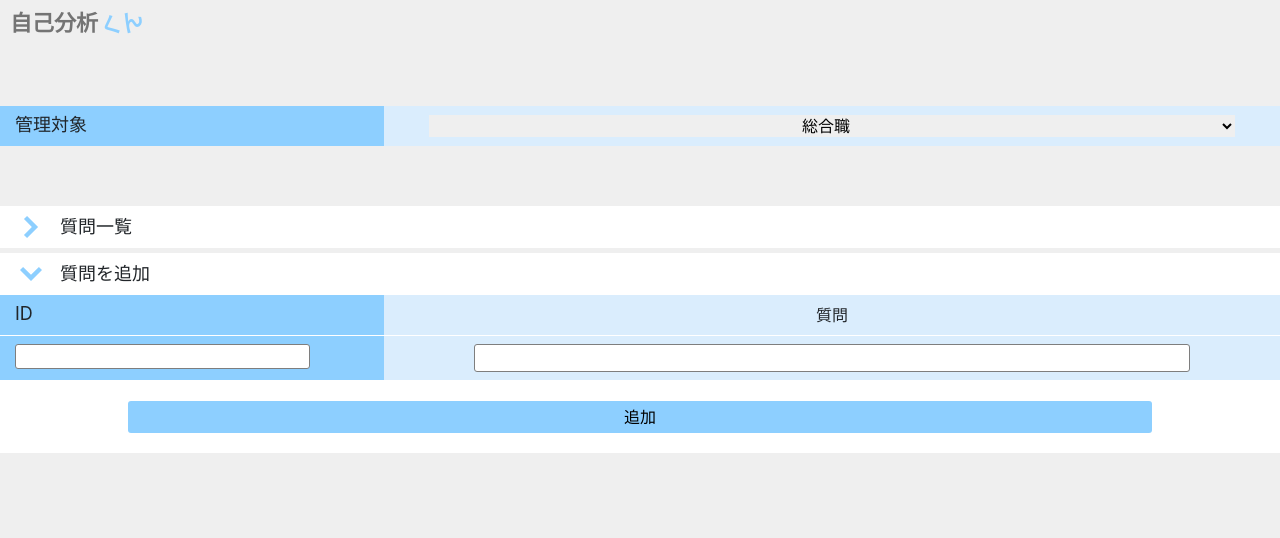
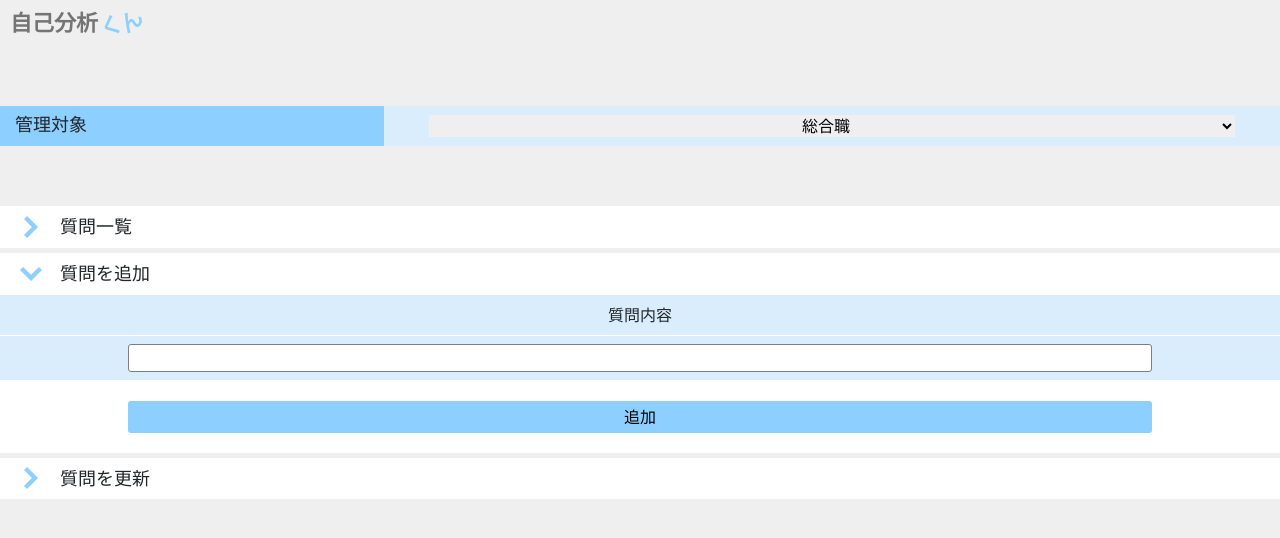
Before and after one commit to KojimaNaoyuki/self-analysis-tool, a React (Create React App) app: page /managementpage in a window 1280 px wide. Shown: the top 538 px of the page. Built offline with nearby package versions, Linux system fonts and the light colour scheme.

Commit message:
途中経過

```diff
--- a/src/component/container/ManagementPage.js
+++ b/src/component/container/ManagementPage.js
@@ -32,6 +32,13 @@ const Content = styled.div`
     width: 70%;
     text-align: center;
     background-color: #daedfd;
+`;
+const ContentMax = styled.div`
+    padding: 8px 0;
+    width: 100%;
+    text-align: center;
+    background-color: #daedfd;
+    margin-bottom: 1px;
 `;
 const SelectJobInput = styled.select`
     width: 90%;
@@ -147,9 +154,25 @@ class ManagementPage extends Component {
                 <InputBox id="list-2" className="open">
                     <HeadingTitle onClick={this._open} id="2"><ArrowImg src={arrowImg} className="arrow" />質問を追加</HeadingTitle>
                     <div className="list">
+                        <ContentMax>質問内容</ContentMax>
+                        <ContentMax><InputSt type="text" /></ContentMax>
+
+                        <BtnWrap>
+                            <Btn text="追加" />
+                        </BtnWrap>
+                    </div>
+                </InputBox>
+                {/* 質問追加 */}
+
+                <MtbS />
+
+                {/* 質問更新 */}
+                <InputBox id="list-3">
+                    <HeadingTitle onClick={this._open} id="3"><ArrowImg src={arrowImg} className="arrow" />質問を更新</HeadingTitle>
+                    <div className="list">
                         <Flex>
                             <SubTitle>ID</SubTitle>
-                            <Content>質問</Content>
+                            <Content>質問内容</Content>
                         </Flex>
                         <Flex>
                             <SubTitle><InputId type="number" /></SubTitle>
@@ -157,11 +180,11 @@ class ManagementPage extends Component {
                         </Flex>
 
                         <BtnWrap>
-                            <Btn text="追加" />
+                            <Btn text="更新" />
                         </BtnWrap>
                     </div>
                 </InputBox>
-                {/* 質問追加 */}
+                {/* 質問更新 */}
 
                 {/* ローダー */}
                 {this.state.loaderComponent}
```
